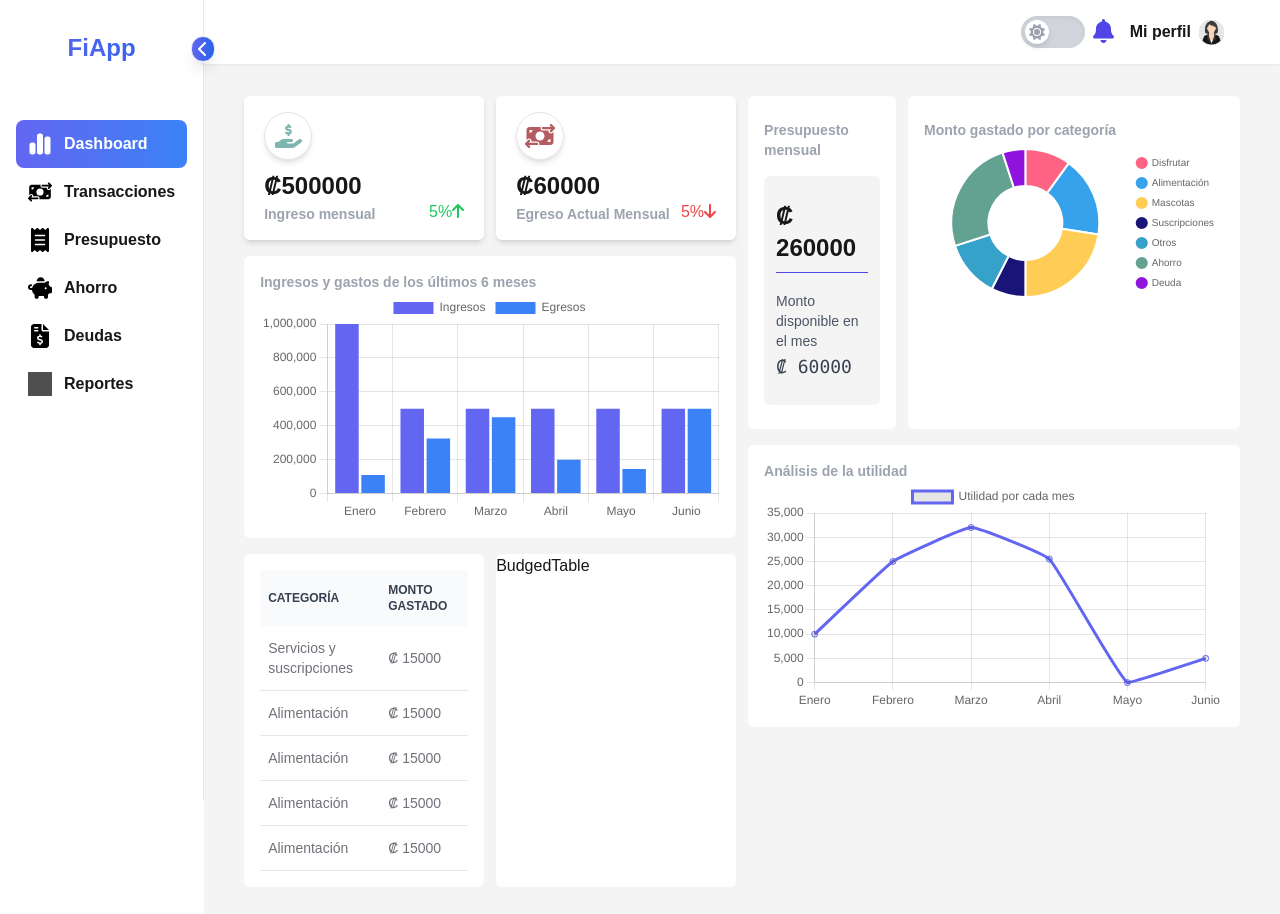
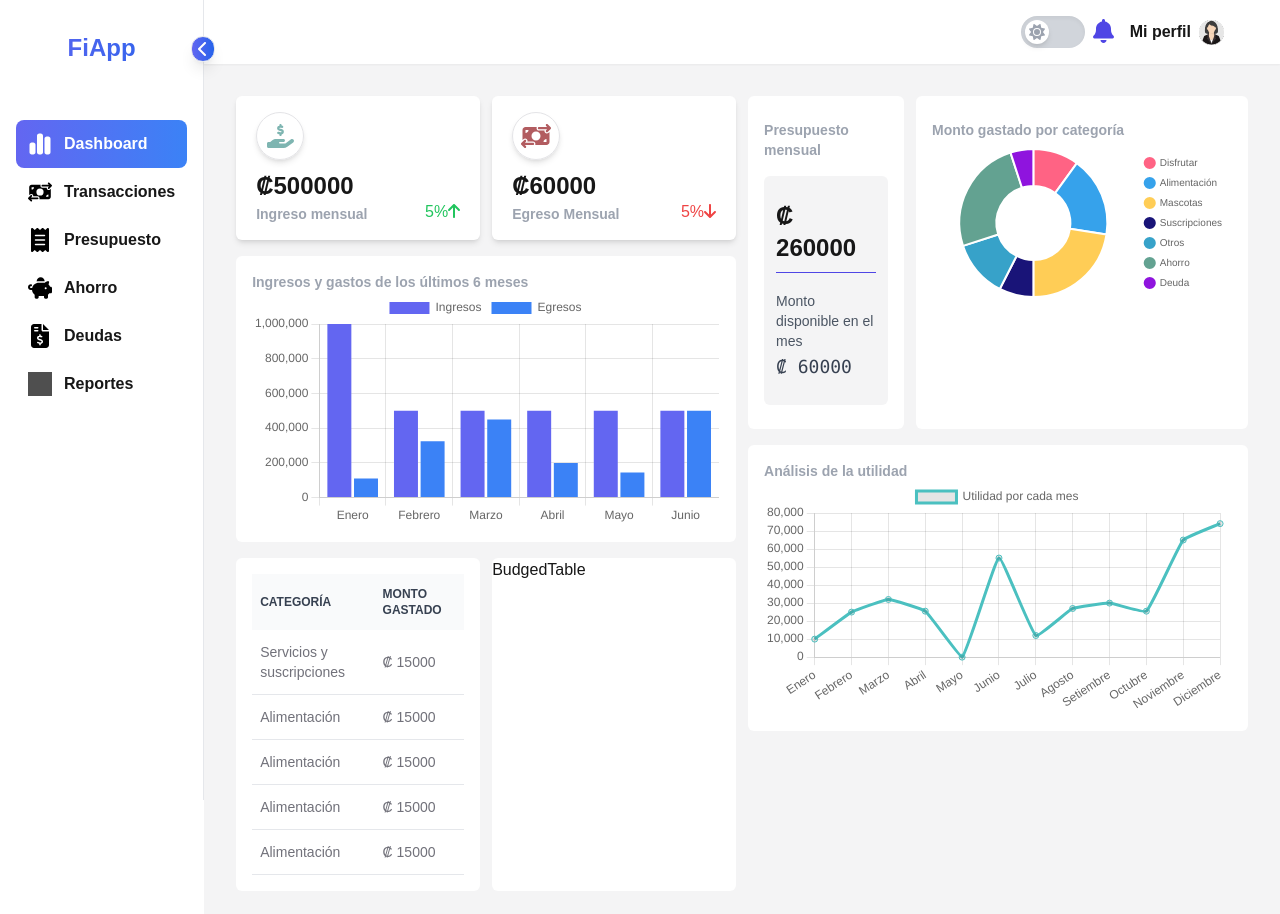
Before and after one commit to Jeim05/personal-finance-app, a Next.js app: page / in a window 1280 px wide. Shown: the top 914 px of the page. Built offline with nearby package versions, Linux system fonts and the light colour scheme; grey boxes are pictures that could not be loaded.

Commit message:
Line Chart
El objetivo de este gráfico es mostrar la utilidad

```diff
--- a/app/globals.css
+++ b/app/globals.css
@@ -77,7 +77,7 @@ body {
 }
 
 .home-content {
-  @apply grid lg:grid-cols-2 w-full gap-3 px-5 py-7 sm:px-10 lg:py-8 ;
+  @apply grid lg:grid-cols-2 w-full gap-3 px-4 py-7 sm:px-8 lg:py-8 ;
 }
 
 .home-header{
@@ -121,5 +121,5 @@ body {
 }
 
 .dashboard-tables{
-  @apply flex lg:flex-row gap-3 mt-4;
+  @apply flex flex-col lg:flex-row gap-3 mt-4;
 }
--- a/components/dashboard/mainCards.tsx
+++ b/components/dashboard/mainCards.tsx
@@ -14,7 +14,7 @@ export default function MainCards() {
         arrow_variant="text-green-500"
       />
       <Card
-        title="Egreso Actual Mensual"
+        title="Egreso Mensual"
         icon={faMoneyBillTransfer}
         amount={60000}
         icon_variant="text-[#B25C60]"
--- a/components/ui/LineChartUtility.tsx
+++ b/components/ui/LineChartUtility.tsx
@@ -11,7 +11,13 @@ const datos = [
     { 'mes': 'Marzo', 'utilidad': 32000 },
     { 'mes': 'Abril', 'utilidad': 25500},
     { 'mes': 'Mayo', 'utilidad': 0 },
-    { 'mes': 'Junio', 'utilidad': 5000},
+    { 'mes': 'Junio', 'utilidad': 55000},
+    { 'mes': 'Julio', 'utilidad': 12000 },
+    { 'mes': 'Agosto', 'utilidad': 27000},
+    { 'mes': 'Setiembre', 'utilidad': 30000 },
+    { 'mes': 'Octubre', 'utilidad': 25500},
+    { 'mes': 'Noviembre', 'utilidad': 65000 },
+    { 'mes': 'Diciembre', 'utilidad': 74100},
 ]
 
 export const LineChartUtility = () => {
@@ -24,7 +30,7 @@ export const LineChartUtility = () => {
           label: 'Utilidad por cada mes',
           data: utilidad,
           fill: false,
-          borderColor: '#6366f1',
+          borderColor: 'rgb(75, 192, 192)',
           tension: 0.1
         }]
       };
```
